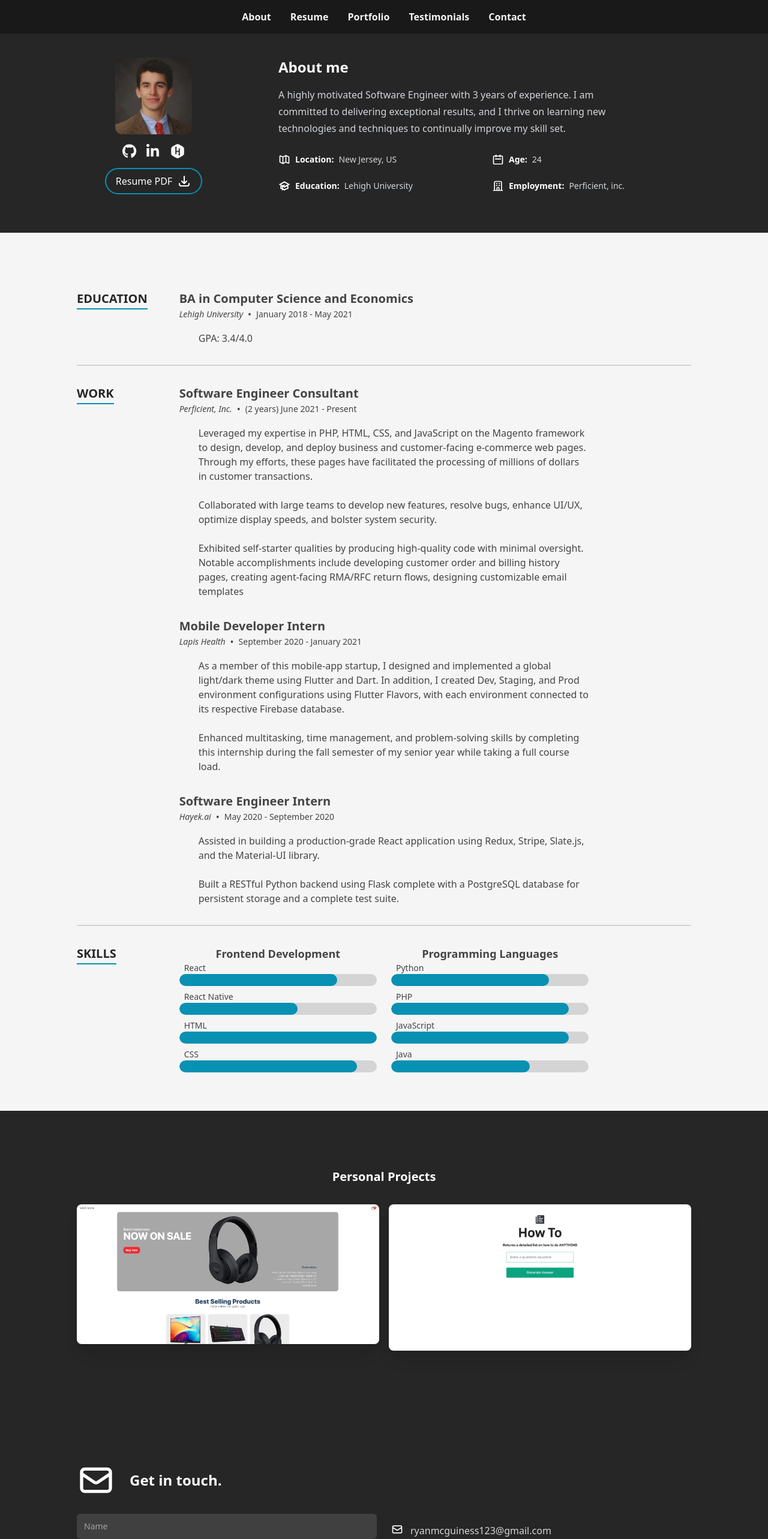
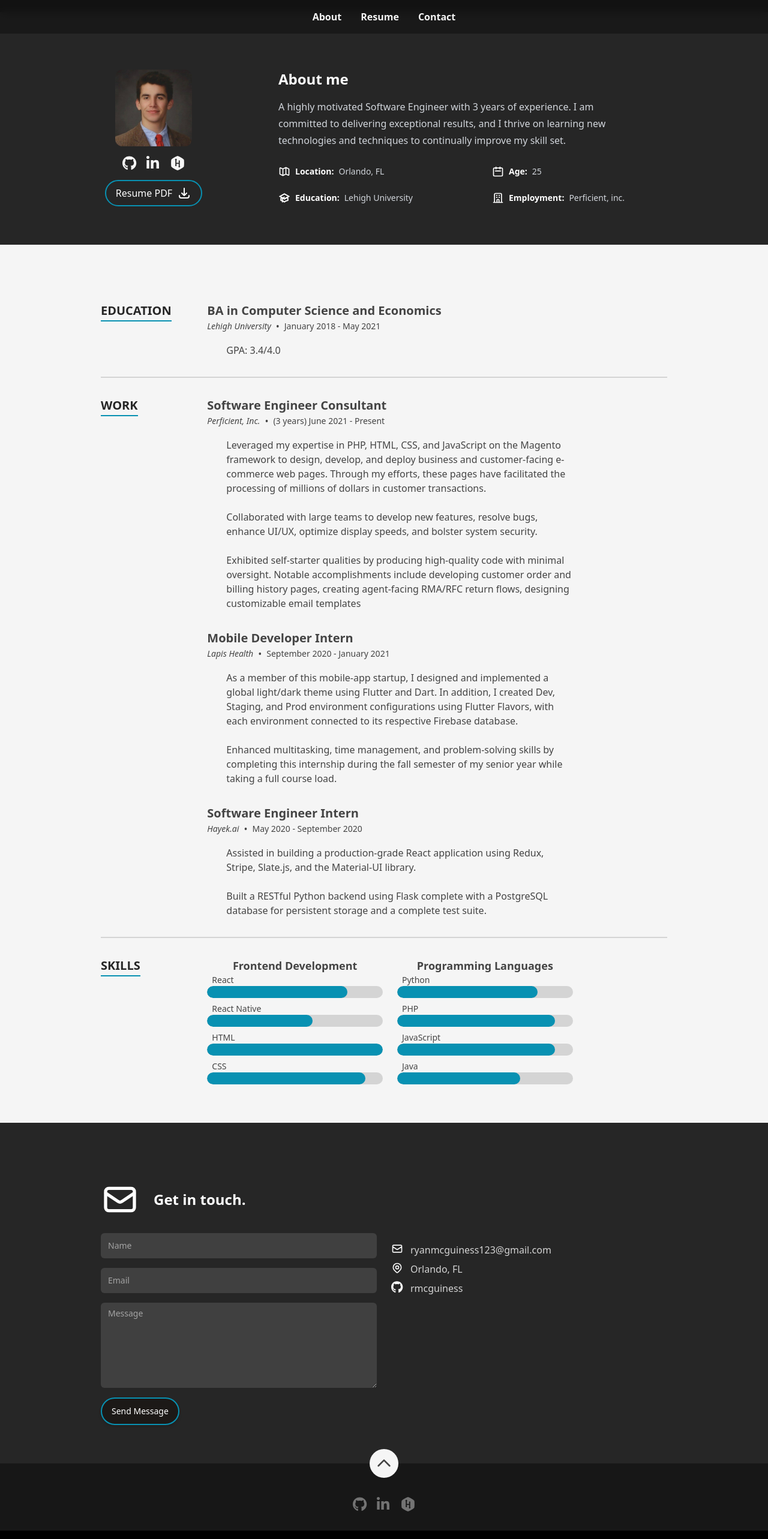
Before and after one commit to rmcguiness/rcm-react-resume, a Next.js app: page / in a window 1280 px wide. Shown: the top 2566 px of the page at 60% size. Built offline with nearby package versions, Linux system fonts and the light colour scheme.

Commit message:
Mobile view fixed and updated data

```diff
--- a/src/components/Sections/About.tsx
+++ b/src/components/Sections/About.tsx
@@ -10,7 +10,7 @@ const About: FC = memo(() => {
   const {profileImageSrc, description, aboutItems} = aboutData;
   const {actions} = heroData;
   return (
-    <Section className="bg-neutral-800" sectionId={SectionId.About}>
+    <Section className="bg-neutral-800 sm:mt-5" sectionId={SectionId.About}>
       <div className={classNames('grid grid-cols-1 gap-y-4', {'md:grid-cols-4': !!profileImageSrc})}>
         {!!profileImageSrc && (
           <div className="col-span-1 flex flex-col  gap-y-4 justify-center md:justify-start">
@@ -39,12 +39,12 @@ const About: FC = memo(() => {
           </div>
 
         )}
-        <div className={classNames('col-span-1 flex flex-col gap-y-7 pl-20', {'md:col-span-3': !!profileImageSrc})}>
+        <div className={classNames('col-span-1 flex flex-col gap-y-7 md:pl-20 ', {'md:col-span-3 ': !!profileImageSrc})}>
           <div className="flex flex-col gap-y-4">
-            <h2 className="text-2xl font-bold text-white">About me</h2>
-            <p className="prose prose-sm text-gray-300 sm:prose-base">{description}</p>
+            <h2 className="text-2xl font-bold text-white text-center md:text-left">About me</h2>
+            <p className="prose prose-sm text-gray-300 text-center md:text-left sm:prose-base">{description}</p>
           </div>
-          <ul className="grid grid-cols-1 gap-6 sm:grid-cols-2">
+          <ul className="grid grid-cols-1 gap-6 justify-self-center m-auto md:m-0 sm:grid-cols-2">
             {aboutItems.map(({label, text, Icon}, idx) => (
               <li className="col-span-1 flex  items-start gap-x-2" key={idx}>
                 {Icon && <Icon className="h-5 w-5 text-white" />}
--- a/src/components/Sections/Contact/index.tsx
+++ b/src/components/Sections/Contact/index.tsx
@@ -27,7 +27,7 @@ const Contact: FC = memo(() => {
   const {headerText, description, items} = contact;
   return (
     <Section className="bg-neutral-800" sectionId={SectionId.Contact}>
-      <div className="flex flex-col gap-y-6">
+      <div className="flex flex-col gap-y-6 mx-10">
         <div className="flex flex-col gap-6 md:flex-row md:items-center">
           <MailIcon className="hidden h-16 w-16 text-white md:block" />
           <h2 className="text-2xl font-bold text-white">{headerText}</h2>
--- a/src/components/Sections/Header.tsx
+++ b/src/components/Sections/Header.tsx
@@ -12,7 +12,7 @@ export const headerID = 'headerNav';
 const Header: FC = memo(() => {
   const [currentSection, setCurrentSection] = useState<SectionId | null>(null);
   const navSections = useMemo(
-    () => [SectionId.About, SectionId.Resume,SectionId.Portfolio, SectionId.Testimonials, SectionId.Contact],
+    () => [SectionId.About, SectionId.Resume, SectionId.Contact],
     [],
   );
 
--- a/src/components/Sections/Portfolio.tsx
+++ b/src/components/Sections/Portfolio.tsx
@@ -21,9 +21,9 @@ const Portfolio: FC = memo(() => {
               <div className="pb-6" key={`${title}-${index}`}>
                 <div
                   className={classNames(
-                    'relative h-max w-full overflow-hidden rounded-lg shadow-lg shadow-black/30 lg:shadow-xl',
+                    'overflow-hidden rounded-lg shadow-lg shadow-black/30 lg:shadow-xl',
                   )}>
-                  <Image alt={title} layout="responsive" placeholder="blur" src={image} />
+                  <Image className="w-full h-48 object-cover" alt={title} layout="responsive" placeholder="blur" src={image} />
                   <ItemOverlay item={item} />
                 </div>
               </div>
--- a/src/components/Sections/Resume/ResumeSection.tsx
+++ b/src/components/Sections/Resume/ResumeSection.tsx
@@ -2,14 +2,14 @@ import {FC, memo, PropsWithChildren} from 'react';
 
 const ResumeSection: FC<PropsWithChildren<{title: string}>> = memo(({title, children}) => {
   return (
-    <div className="grid grid-cols-1 gap-y-4 py-8 first:pt-0 last:pb-0  md:grid-cols-6">
+    <div className="grid grid-cols-1 gap-y-4 py-8 mx-5 sm:mx-10 first:pt-0 last:pb-0  md:grid-cols-6 ">
       <div className="col-span-1 flex justify-center md:justify-start">
         <div className="relative h-max">
           <h2 className="text-xl font-bold uppercase text-neutral-800">{title}</h2>
           <span className="absolute inset-x-0 -bottom-1 border-b-2 border-cyan-600" />
         </div>
       </div>
-      <div className="col-span-1 flex flex-col md:col-span-4">{children}</div>
+      <div className="col-span-1 flex flex-col md:col-span-4 md:pl-5">{children}</div>
     </div>
   );
 });
--- a/src/data/data.tsx
+++ b/src/data/data.tsx
@@ -95,8 +95,8 @@ export const aboutData: About = {
   profileImageSrc: profilepic,
   description: `A highly motivated Software Engineer with 3 years of experience. I am committed to delivering exceptional results, and I thrive on learning new technologies and techniques to continually improve my skill set.`,
   aboutItems: [
-    {label: 'Location', text: 'New Jersey, US', Icon: MapIcon},
-    {label: 'Age', text: '24', Icon: CalendarIcon},
+    {label: 'Location', text: 'Orlando, FL', Icon: MapIcon},
+    {label: 'Age', text: '25', Icon: CalendarIcon},
     // {label: 'Nationality', text: 'Canadian / Irish', Icon: FlagIcon},
     // {label: 'Interests', text: 'Motorcycles, Muay Thai, Banjos', Icon: SparklesIcon},
     {label: 'Education', text: 'Lehigh University', Icon: AcademicCapIcon},
@@ -185,7 +185,7 @@ export const education: TimelineItem[] = [
 
 export const experience: TimelineItem[] = [
   {
-    date: '(2 years) June 2021 - Present',
+    date: '(3 years) June 2021 - Present',
     location: 'Perficient, Inc.',
     title: 'Software Engineer Consultant',
     content: (
@@ -278,8 +278,8 @@ export const contact: ContactSection = {
     },
     {
       type: ContactType.Location,
-      text: 'New Jersey, US',
-      href: 'https://www.google.ca/maps/place/Monmouth+County,+NJ/@40.3025208,-74.5294862,10z',
+      text: 'Orlando, FL',
+      href: 'https://maps.app.goo.gl/FD7ASfDa5ELJ6KTs6',
     },
     {
       type: ContactType.Github,
--- a/src/pages/index.tsx
+++ b/src/pages/index.tsx
@@ -21,7 +21,7 @@ const Home: FC = memo(() => {
       <Header />
       <About />
       <Resume />
-      <Portfolio/>
+      {/* <Portfolio/> */}
       {/* <Testimonials /> */}
       <Contact />
       <Footer />
```
